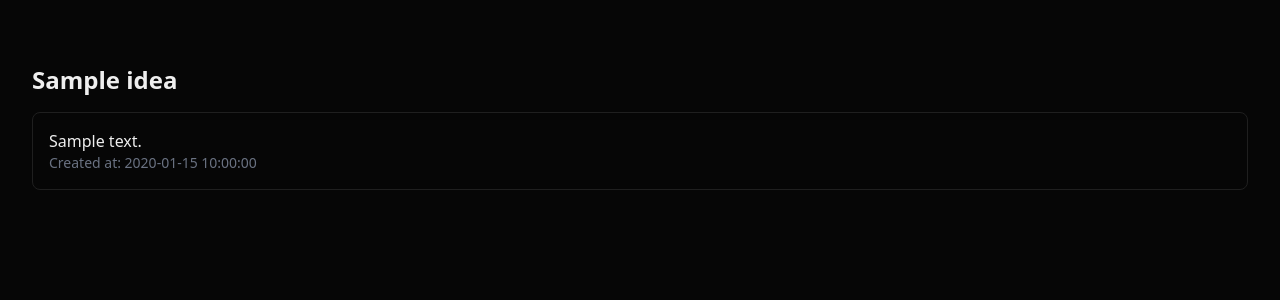
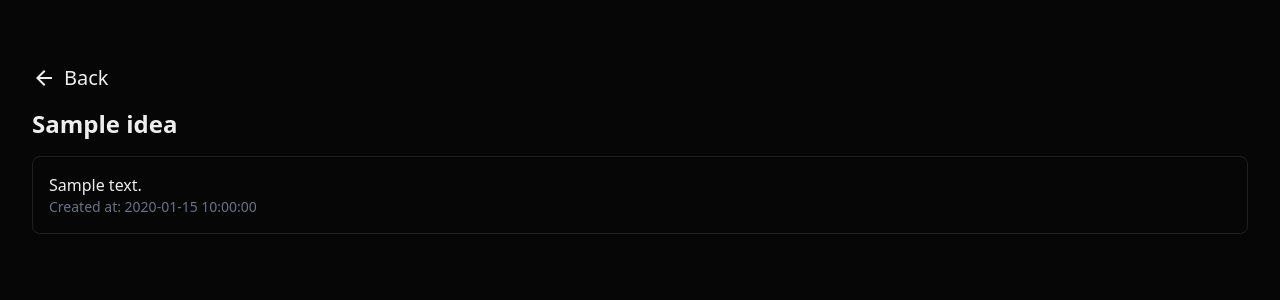
Before and after one commit to DHYEY3559/idea, a Laravel app: template resources/views/ideas/show.blade.php in a window 1280 px wide. Shown: the part 65-365 px from the top of the page. Run offline with Laravel 12, Linux system fonts and the light colour scheme; the template is opened without the code that fills it: most values are stand-ins (such as "Sample title", 1, 10 or a date in 2020); style sheets or scripts are compiled from the project's sources.

Commit message:
feat: add back navigation to idea show view

```diff
--- a/resources/views/ideas/show.blade.php
+++ b/resources/views/ideas/show.blade.php
@@ -1,5 +1,11 @@
 <x-layout>
     <div class="flex flex-col gap-y-4 py-8 mx-auto">
+
+        <div class="flex gap-x-2 items-center">
+            <x-icons.back_arrow class="inline-block h-4 w-4" />
+            <a href="/ideas" class="font-medium text-xl">Back</a>
+        </div>
+
         <h1 class="text-2xl font-bold">{{ $idea->title }}</h1>
         <x-card>
             <div class="text-foreground max-w-none cursor-pointer">
```
